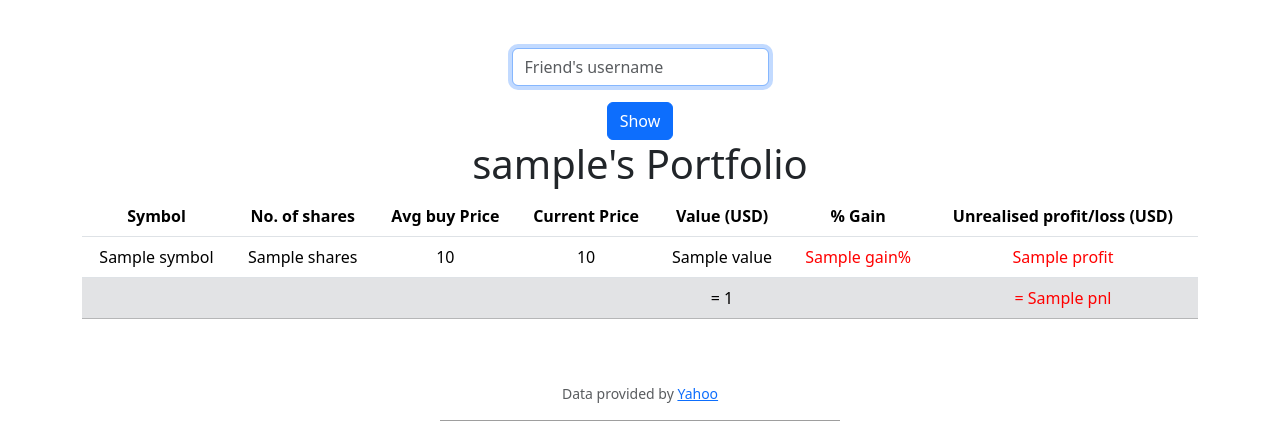
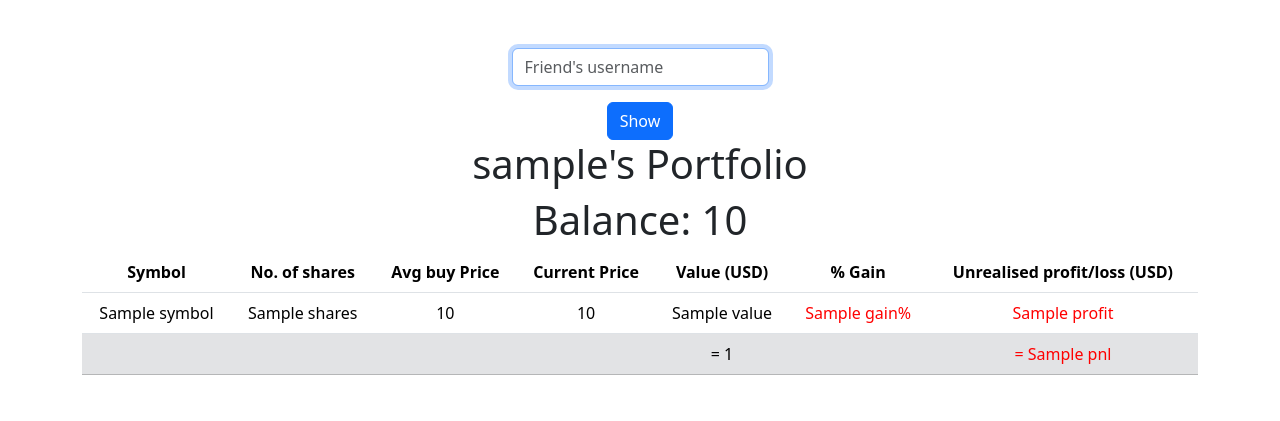
Before and after one commit to tongshengw/finance, a Flask app: template templates/friends.html in a window 1280 px wide. Shown: the part 76-497 px from the top of the page. Run offline with Flask 3, Linux system fonts and the light colour scheme; the template is opened without the code that fills it: most values are stand-ins (such as "Sample title", 1, 10 or a date in 2020); some libraries are stand-ins or nearby versions; grey boxes are pictures that could not be loaded.

Commit message:
balance tracker in portfolio

```diff
--- a/app.py
+++ b/app.py
@@ -40,6 +40,9 @@ def index():
     holdings = db.execute("SELECT * FROM holdings WHERE user_id = ?", session["user_id"])
     total_value = 0
     pnl = 0
+    balance = db.execute("SELECT cash FROM users WHERE id = ?", session["user_id"])
+    balance = round(balance[0]["cash"], 2)
+    print(balance)
     for holding in holdings:
         holding["current_price"] = lookup(holding["symbol"])["price"]
         holding["gain"] = (holding["current_price"]/holding["avg_price"]-1)*100
@@ -54,11 +57,13 @@ def index():
         total_value += holding["value"]
         pnl += holding["profit"]
 
+        pnl, total_value = round(pnl, 2), round(total_value, 2)
 
 
-    print(holdings)
 
-    return render_template("portfolio.html", holdings=holdings, total_value = total_value, pnl = pnl)
+    # print(holdings)
+
+    return render_template("portfolio.html", holdings=holdings, total_value = total_value, pnl = pnl, balance = balance)
 
 
 @app.route("/buy", methods=["GET", "POST"])
--- a/templates/portfolio.html
+++ b/templates/portfolio.html
@@ -7,7 +7,7 @@
 {% block main %}
 
 {% block friend %}{% endblock %}
-
+<h1>Balance: {{balance}}</h1>
     <div>
         <table class="table table-hover">
             <thead>
```
